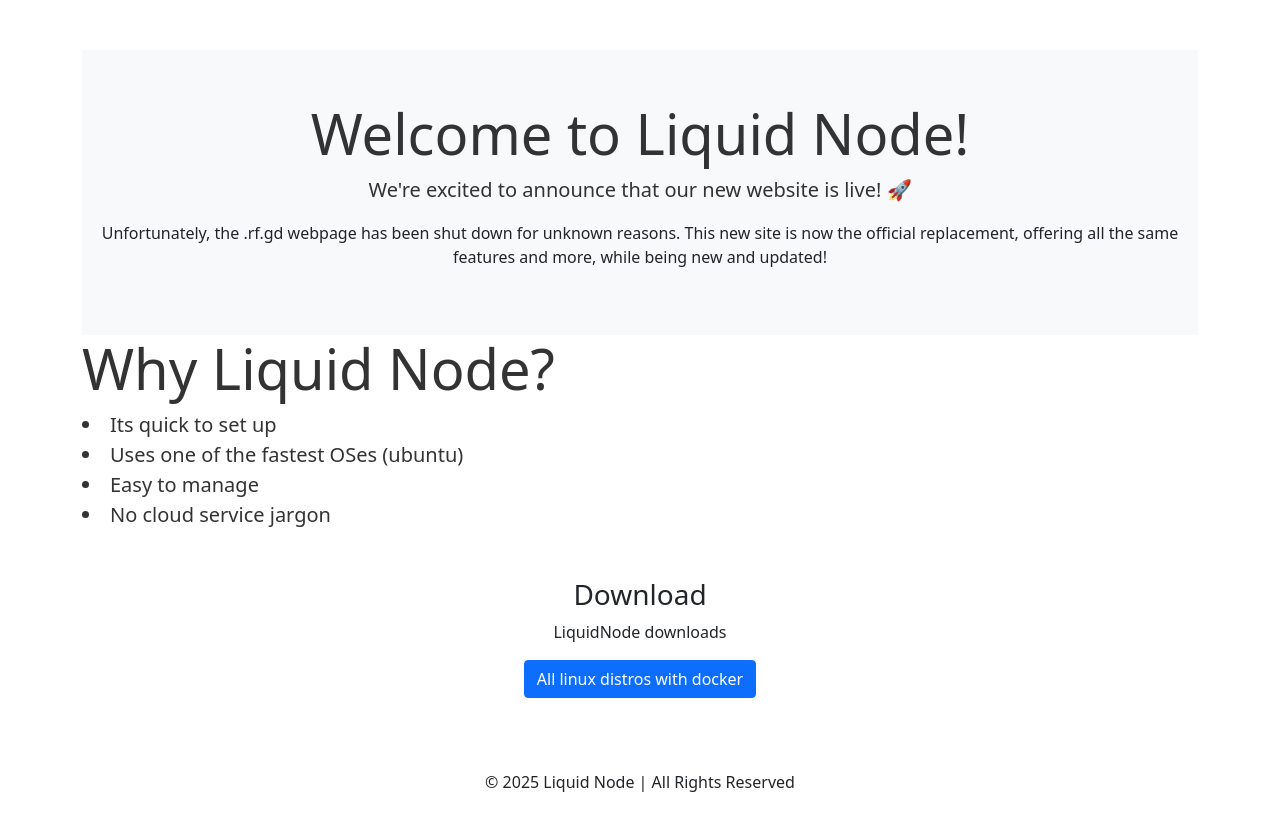
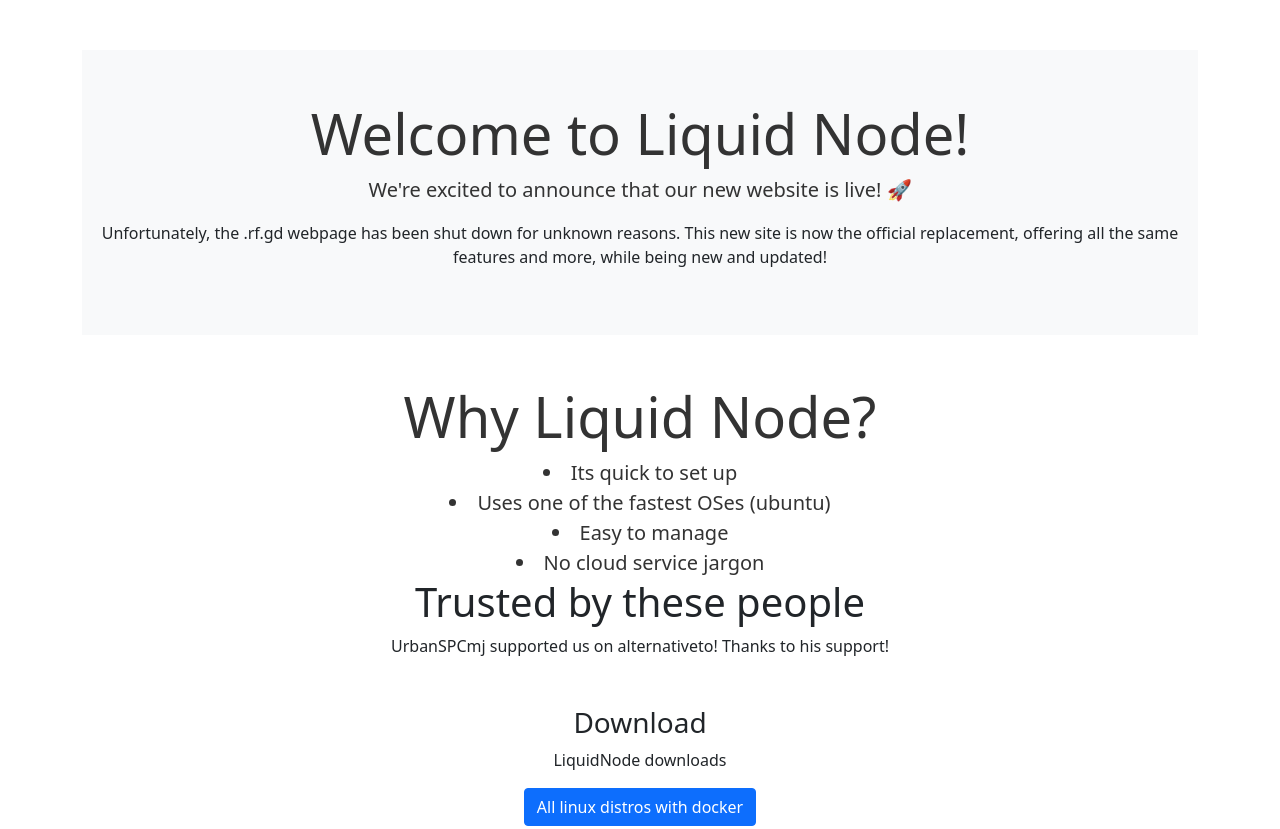
Before and after one commit to electric-otter/liquid-node, a plain HTML site: page index.html in a window 1280 px wide. Shown: the top 829 px of the page. Drawn offline with nearby package versions, Linux system fonts and the light colour scheme.

Commit message:
Update index.html

```diff
--- a/index.html
+++ b/index.html
@@ -3,7 +3,7 @@
 <head>
     <meta charset="UTF-8">
     <meta name="viewport" content="width=device-width, initial-scale=1.0">
-    <title>Liquid Node - New Website Announcement</title>
+    <title>Liquid Node</title>
     <link href="https://cdn.jsdelivr.net/npm/bootstrap@5.1.3/dist/css/bootstrap.min.css" rel="stylesheet">
     <style>
         body {
@@ -27,12 +27,14 @@
             <p class="lead hero-text">We're excited to announce that our new website is live! 🚀</p>
             <p>Unfortunately, the .rf.gd webpage has been shut down for unknown reasons. This new site is now the official replacement, offering all the same features and more, while being new and updated!</p>
         </div>
-        <div>
+        <div class="text-center my-5">
             <h1 class="display-4 hero-text">Why Liquid Node?</h1>
             <li class="lead hero-text">Its quick to set up</li>
             <li class="lead hero-text">Uses one of the fastest OSes (ubuntu)</li>
             <li class="lead hero-text">Easy to manage</li>
             <li class="lead hero-text">No cloud service jargon</li>
+            <h1>Trusted by these people</h1>
+            <p>UrbanSPCmj supported us on alternativeto! Thanks to his support!</p>
         </div>
         <div class="text-center my-5">
             <h3>Download</h3>
```
